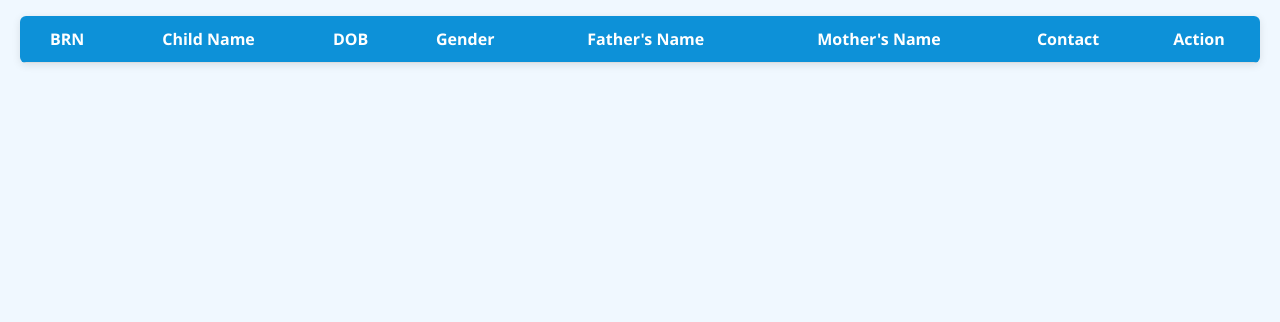
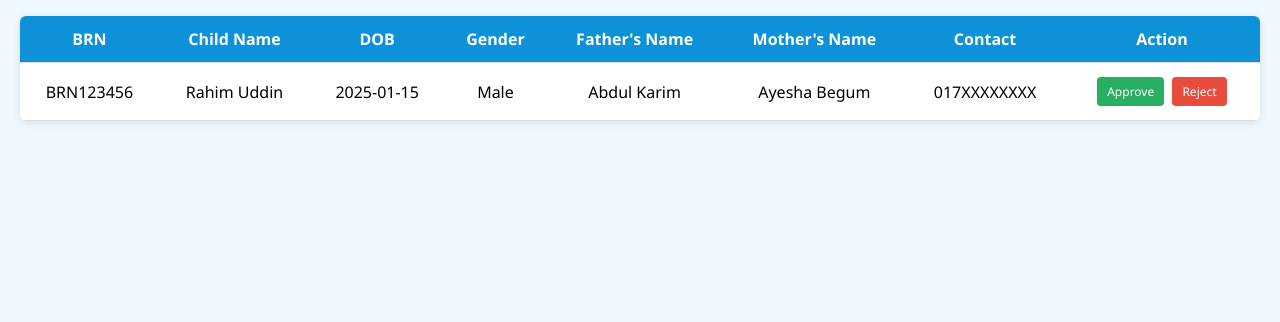
Before and after one commit to Saj1d-prompt/BirthRecordCommunicationSystem, a PHP site: page /birthCertificateApplyAdminView.html in a window 1280 px wide. Shown: the part 152-474 px from the top of the page. Run offline with PHP 8.4, Linux system fonts and the light colour scheme; lists and menus that the app fills with data are empty.

Commit message:
added some dummy data and approve reject button and css

```diff
--- a/birthCertificateApplyAdminView.css
+++ b/birthCertificateApplyAdminView.css
@@ -66,7 +66,8 @@ body {
   overflow: hidden;
 }
 
-.applications-table th {
+.applications-table th,
+.applications-table td {
   padding: 12px;
   border-bottom: 1px solid #ddd;
   text-align: center;
@@ -80,3 +81,31 @@ body {
 .applications-table tr:hover {
   background: #f9f9f9;
 }
+
+button {
+  border: none;
+  padding: 6px 10px;
+  border-radius: 4px;
+  cursor: pointer;
+  font-size: 12px;
+  margin: 2px;
+  transition: 0.3s;
+}
+
+.approve-btn {
+  background: #27ae60;
+  color: white;
+}
+
+.approve-btn:hover {
+  background: #219150;
+}
+
+.reject-btn {
+  background: #e74c3c;
+  color: white;
+}
+
+.reject-btn:hover {
+  background: #c0392b;
+}
--- a/birthCertificateApplyAdminView.html
+++ b/birthCertificateApplyAdminView.html
@@ -36,6 +36,21 @@
                 <th>Action</th>
                 </tr>
             </thead>
+            <tbody>
+                <tr>
+                    <td>BRN123456</td>
+                    <td>Rahim Uddin</td>
+                    <td>2025-01-15</td>
+                    <td>Male</td>
+                    <td>Abdul Karim</td>
+                    <td>Ayesha Begum</td>
+                    <td>017XXXXXXXX</td>
+                    <td>
+                        <button class="approve-btn">Approve</button>
+                        <button class="reject-btn">Reject</button>
+                    </td>
+                </tr>
+            </tbody>
         </table>
     </div>
 
```
